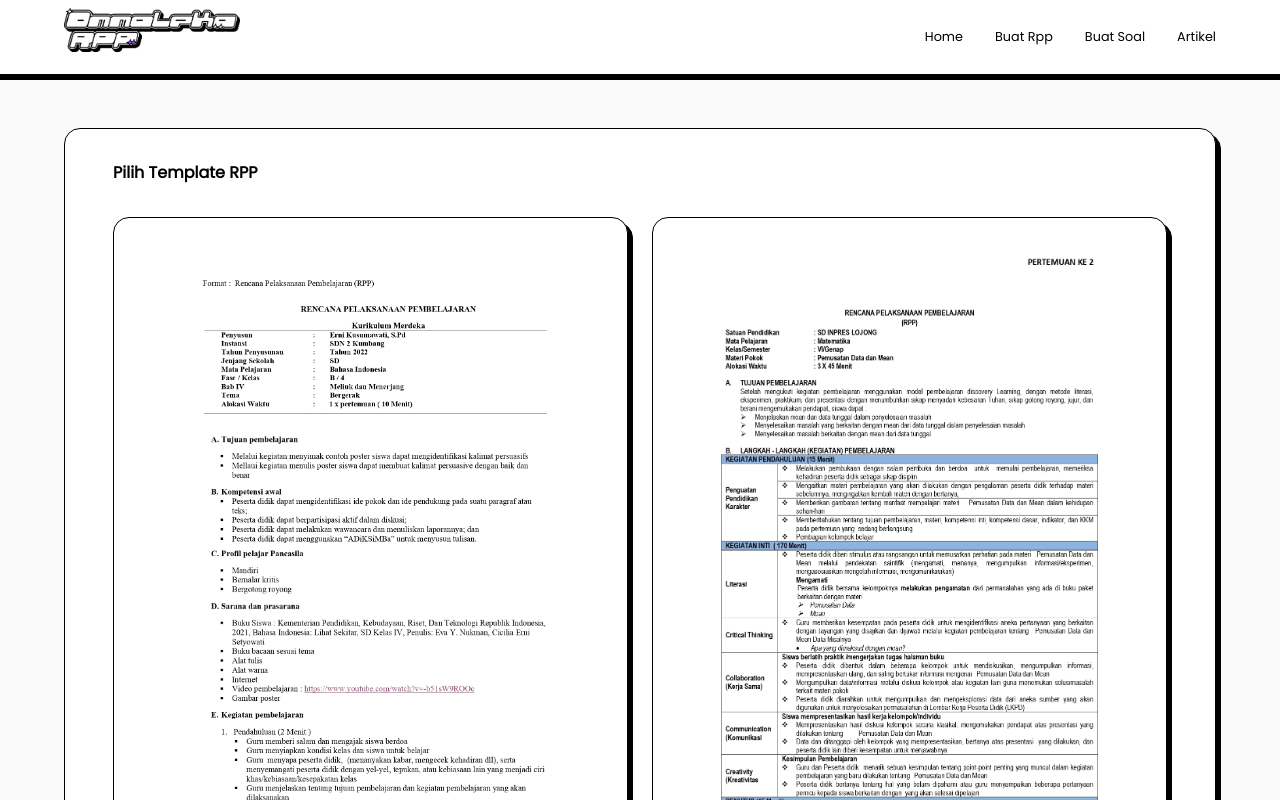
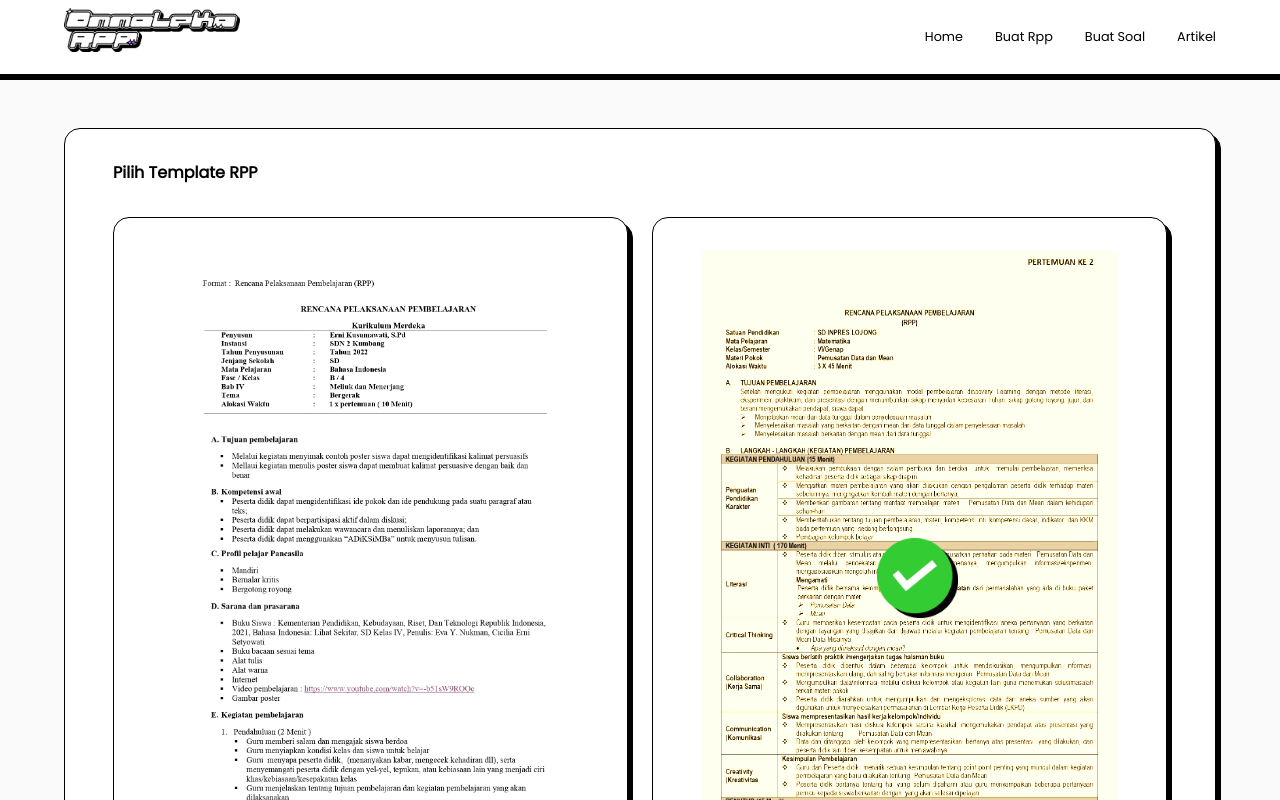
Before and after one commit to guntekhunter/ommaleka, a Next.js app: page / in a window 1280 px wide. Shown: the top 800 px of the page. Built offline with nearby package versions, Linux system fonts and the light colour scheme.

Commit message:
feat: add selected features

```diff
--- a/src/app/component/modal/ModalFinishRPP.tsx
+++ b/src/app/component/modal/ModalFinishRPP.tsx
@@ -4,7 +4,7 @@ export default function ModalFinishRPP() {
   return (
     <div className="fixed inset-0 flex items-center justify-center z-10 animate-shake">
       <div className="bg-white rounded shadow-lg bg-white rounded-[1rem] p-[2rem] drop-shadow-3xl px-[3rem] py-[2rem] border-[1.5px] border-black md:flex md:space-x-[2rem] z-10 space-y-[2rem]">
-        <p className="text-[1rem] font-semibold  ">RPP Mu Sudah Terjadi</p>
+        <p className="text-[1rem] font-semibold  ">RPP Mu Sudah Kejadian</p>
       </div>
     </div>
   );
--- a/src/app/component/rpp/ContainerRpp.tsx
+++ b/src/app/component/rpp/ContainerRpp.tsx
@@ -31,6 +31,7 @@ export default function ContainerRpp() {
   const [modal, setModal] = useState(false);
   const [template, setTemplate] = useState("/data/rpp.txt");
   const [sign, setSign] = useState(false);
+  const [active, setActive] = useState(false);
   const ref = useRef<HTMLDivElement>(null);
   const print = useReactToPrint({
     content: () => ref.current,
@@ -121,7 +122,10 @@ export default function ContainerRpp() {
 
   const selected = (e: any) => {
     setTemplate(e);
+    setActive(e === "/data/rpp-2.txt");
+    setActive(e !== "/data/rpp.txt");
   };
+
   return (
     <div className="w-full flex justify-center bg-[#FAFAFA] h-full min-h-screen py-[3rem] z-0">
       <div className="w-[90%] space-y-[2rem] z-0">
@@ -135,26 +139,48 @@ export default function ContainerRpp() {
               className="bg-white rounded-[1rem] p-[2rem] drop-shadow-3xl px-[3rem] py-[2rem] border-[1.5px] border-black md:flex md:space-x-[2rem] z-0 space-y-[2rem]"
             >
               <Image
-                className="object-cover h-full w-full ..."
+                className={`object-cover h-full w-full ${
+                  active ? "sepia" : ""
+                }`}
                 width={500}
                 height={500}
                 src="/rpp-1.jpg"
                 alt={""}
               />
+              <div className={`absolute top-[18rem] left-[12rem]`}>
+                <Image
+                  className={`h-[5rem] w-full ... ${active ? "" : "hidden"}`}
+                  width={500}
+                  height={500}
+                  src="/ceklis.png"
+                  alt={""}
+                />
+              </div>
             </button>
             <button
               onClick={(e) => {
                 selected("/data/rpp.txt");
               }}
-              className="bg-white rounded-[1rem] p-[2rem] drop-shadow-3xl px-[3rem] py-[2rem] border-[1.5px] border-black md:flex md:space-x-[2rem] z-0 space-y-[2rem]"
+              className="relative bg-white rounded-[1rem] p-[2rem] drop-shadow-3xl px-[3rem] py-[2rem] border-[1.5px] border-black md:flex md:space-x-[2rem] z-0 space-y-[2rem]"
             >
               <Image
-                className="object-cover h-full w-full ..."
+                className={`object-cover h-full w-full ${
+                  active ? "" : "sepia"
+                }`}
                 width={500}
                 height={500}
                 src="/rpp-2.jpg"
                 alt={""}
               />
+              <div className={`absolute top-[18rem] left-[12rem]`}>
+                <Image
+                  className={`h-[5rem] w-full ... ${active ? "hidden" : ""}`}
+                  width={500}
+                  height={500}
+                  src="/ceklis.png"
+                  alt={""}
+                />
+              </div>
             </button>
           </div>
         </div>
```
Also changed, not shown: public/ceklis.png (added), public/data/rpp-2.txt, public/data/rpp.txt.
